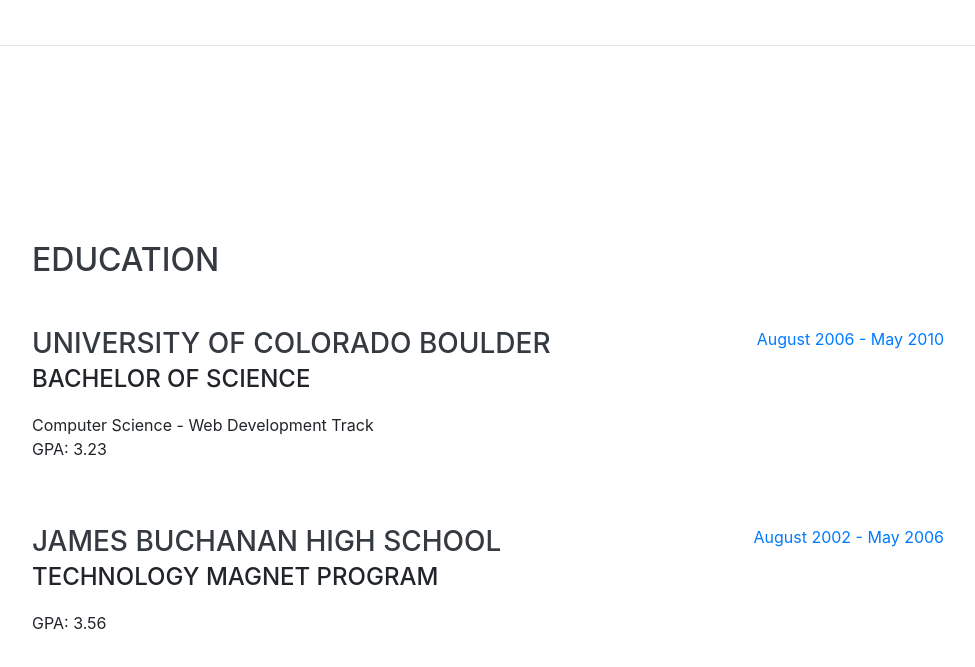
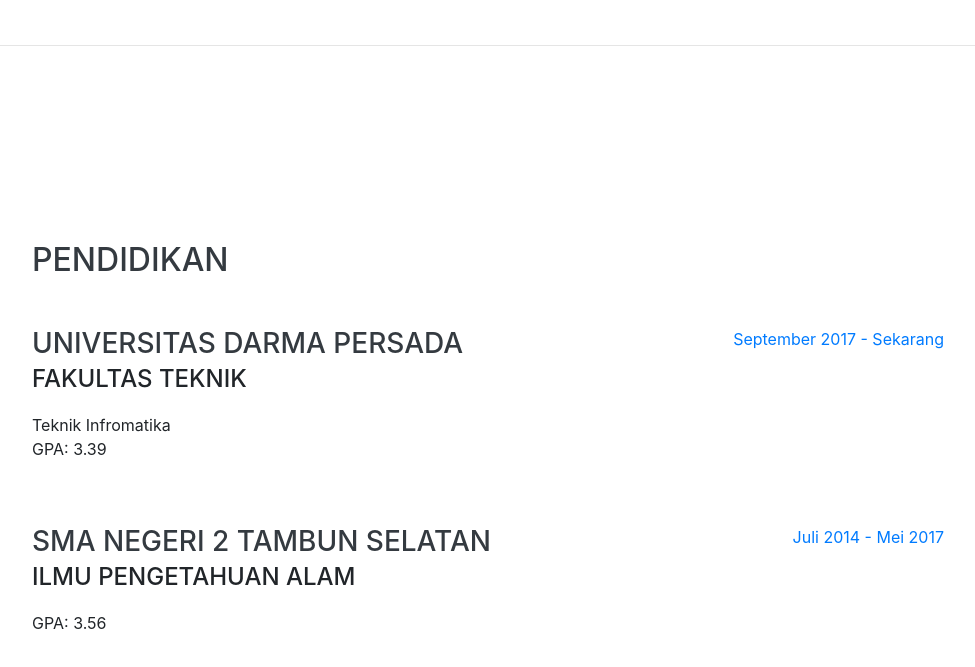
Before and after one commit to rsantoso28/rsantoso28.github.io, a website with bundled scripts: page index.html in a window 1280 px wide. Shown: the part 1849-2516 px from the top of the page, without its empty margins (288-1263 px from the left). Built offline with nearby package versions, Linux system fonts and the light colour scheme; a web font is replaced by a local one.

Commit message:
Update index.html

```diff
--- a/index.html
+++ b/index.html
@@ -145,28 +145,28 @@
 
     <section class="resume-section p-3 p-lg-5 d-flex align-items-center" id="education">
       <div class="w-100">
-        <h2 class="mb-5">Education</h2>
+        <h2 class="mb-5">Pendidikan</h2>
 
         <div class="resume-item d-flex flex-column flex-md-row justify-content-between mb-5">
           <div class="resume-content">
-            <h3 class="mb-0">University of Colorado Boulder</h3>
-            <div class="subheading mb-3">Bachelor of Science</div>
-            <div>Computer Science - Web Development Track</div>
-            <p>GPA: 3.23</p>
+            <h3 class="mb-0">Universitas Darma Persada</h3>
+            <div class="subheading mb-3">Fakultas Teknik</div>
+            <div>Teknik Infromatika </div>
+            <p>GPA: 3.39</p>
           </div>
           <div class="resume-date text-md-right">
-            <span class="text-primary">August 2006 - May 2010</span>
+            <span class="text-primary">September 2017 - Sekarang</span>
           </div>
         </div>
 
         <div class="resume-item d-flex flex-column flex-md-row justify-content-between">
           <div class="resume-content">
-            <h3 class="mb-0">James Buchanan High School</h3>
-            <div class="subheading mb-3">Technology Magnet Program</div>
+            <h3 class="mb-0">SMA Negeri 2 Tambun Selatan </h3>
+            <div class="subheading mb-3">Ilmu Pengetahuan Alam</div>
             <p>GPA: 3.56</p>
           </div>
           <div class="resume-date text-md-right">
-            <span class="text-primary">August 2002 - May 2006</span>
+            <span class="text-primary">Juli 2014 - Mei 2017</span>
           </div>
         </div>
 
```
